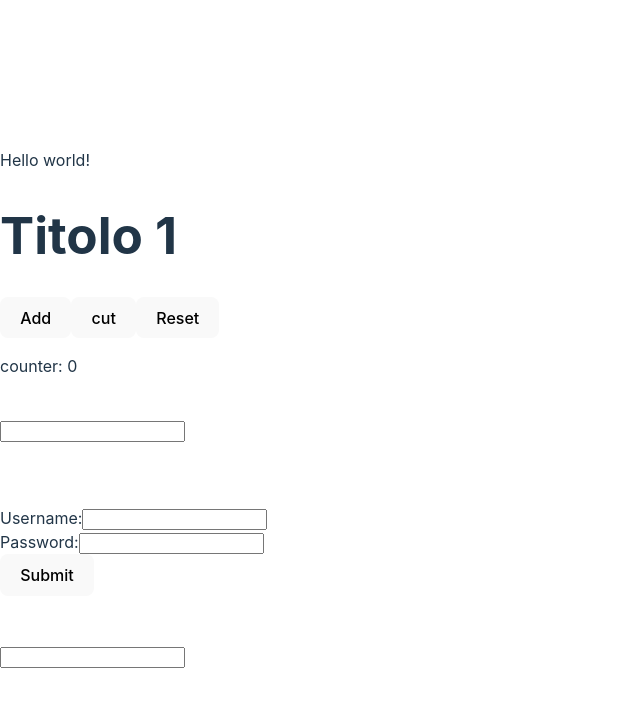
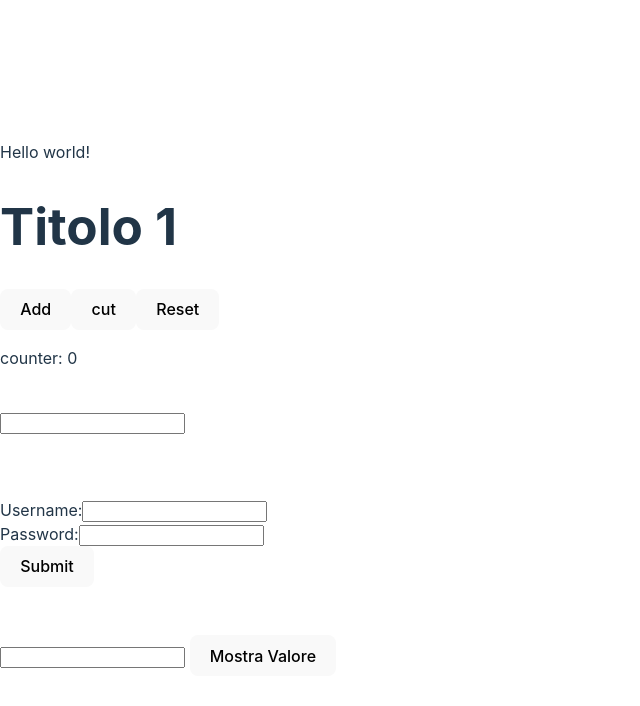
Before and after one commit to rubencommisso/ex_react, a React (Vite) app in the folder vite-project/: page / in a window 1280 px wide. Shown: the top 706 px of the page, without its empty margins (0-640 px from the left). Built offline with nearby package versions, Linux system fonts and the light colour scheme.

Commit message:
add button

```diff
--- a/vite-project/src/UncontrolledInput.jsx
+++ b/vite-project/src/UncontrolledInput.jsx
@@ -3,12 +3,14 @@ import { useRef } from "react";
 const UncontrolledInput = () => {
     const inputRef = useRef(null);
 
-
+    const handleClick = () => {
+        alert(`Valore dell'input: ${inputRef.current.value}`);
+    };
 
     return (
         <div>
             <input type="text" ref={inputRef} /> {}
-
+            <button onClick={handleClick}>Mostra Valore</button>
         </div>
     );
 };
```
